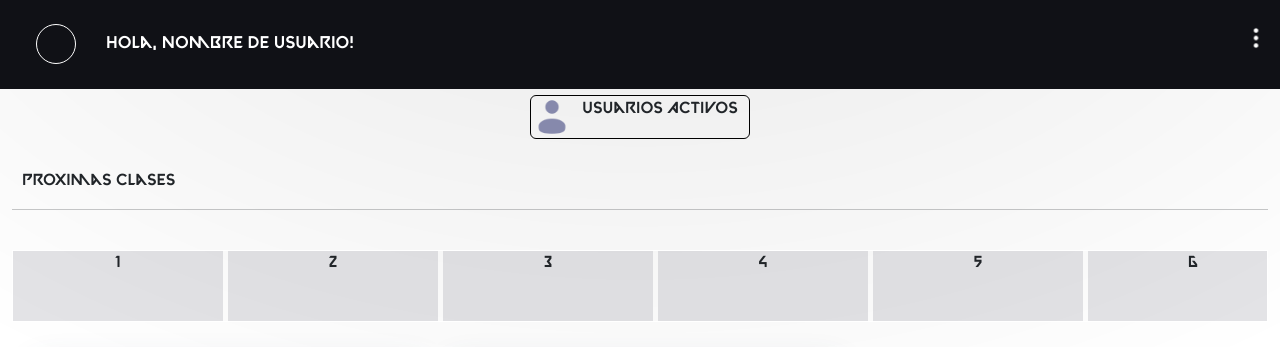
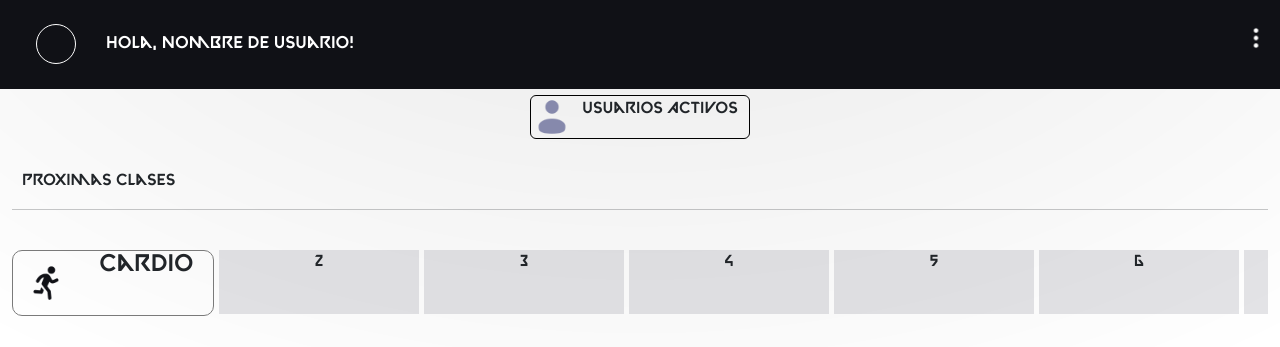
Before and after one commit to Kingroyers/PROYECTOAPP, a PHP site: page /dashboard.html in a window 1280 px wide. Shown: the top 347 px of the page. Run offline with PHP 8.4, Linux system fonts and the light colour scheme.

Commit message:
actualizacion

```diff
--- a/dashboard.html
+++ b/dashboard.html
@@ -48,52 +48,65 @@
                     <!------------------------------------------------------------------------------->
                     <div class="container-fluid mt-4 w-100 w-sm-100">
 
-                        <div class="wrapper d-flex" style="max-height: 120px; border: 1px solid #ffffff; overflow-x: auto;">
+                        <div class="wrapper d-flex" style="max-height: 120px;  overflow-x: auto;">
 
-                            <div class="item" style="min-width: 210px; height: 70px; text-align: center; margin-right: 5px; background-color: #2f314821;">
-                                1</div>
-                            <div class="item" style="min-width: 210px; height: 70px; text-align: center;  margin-right: 5px;  background-color: #2f314821;">
+                            <div class="item" style="min-width: 200px; height: 64px; text-align: center; margin-right: 5px; box-sizing: content-box; overflow: hidden; display: flex; justify-content: center; border-radius: 10px; border: 1px solid #7a7a7a;">
+
+                                <div class="row" style=" width: 100%;">
+
+                                    <div class="col-4"  style="display: flex; padding: 0; justify-content: center; align-items: center;">
+                                        <img src="img/running.png" alt="icons-running" width="40px" height="40px">
+                                    </div>
+
+                                    <div class="col-8">
+                                        <h4>Cardio</h4>
+
+                                    </div>
+
+                                </div>
+
+                            </div>
+
+                            <div class="item" style="min-width: 200px; height: 64px; text-align: center;  margin-right: 5px;  background-color: #2f314821;">
                                 2</div>
                             <div class="item"
-                                style="min-width: 210px; height: 70px; text-align: center;  margin-right: 5px;  background-color: #2f314821;">
+                                style="min-width: 200px; height: 64px; text-align: center;  margin-right: 5px;  background-color: #2f314821;">
                                 3</div>
                             <div class="item"
-                                style="min-width: 210px; height: 70px; text-align: center; margin-right: 5px;  background-color: #2f314821;">
+                                style="min-width: 200px; height: 64px; text-align: center; margin-right: 5px;  background-color: #2f314821;">
                                 4</div>
                             <div class="item"
-                                style="min-width: 210px; height: 70px; text-align: center; margin-right: 5px;  background-color: #2f314821;">
+                                style="min-width: 200px; height: 64px; text-align: center; margin-right: 5px;  background-color: #2f314821;">
                                 5</div>
                             <dxv class="item"
-                                style="min-width: 210px; height: 70px; text-align: center; margin-right: 5px;  background-color: #2f314821;">
+                                style="min-width: 200px; height: 64px; text-align: center; margin-right: 5px;  background-color: #2f314821;">
                                 6</dxv>
                             <div class="item"
-                                style="min-width: 210px; height: 70px; text-align: center; margin-right: 5px;  background-color: #2f314821;">
+                                style="min-width: 200px; height: 64px; text-align: center; margin-right: 5px;  background-color: #2f314821;">
                                 7</div>
                             <div class="item"
-                                style="min-width: 210px; height: 70px; text-align: center; margin-right: 5px;  background-color: #2f314821;">
+                                style="min-width: 200px; height: 64px; text-align: center; margin-right: 5px;  background-color: #2f314821;">
                                 8</div>
 
                         </div>
                     </div>
                     <!-------------------------------------------------------------------------------->
 
-                    <div class="row mt-4" style="padding: 1em; justify-self: center;">
+                    <div class="row" style="padding: 1em; justify-self: center; margin-top: 70px;">
 
 
                         <figure class="cartas-rutinas col-12 col-sm-4">
-                            <a href="https://www.youtube.com/watch?v=wzIsWDRQmVs"
-                                style="color: #101116; text-decoration: none;">
-                                <div class="col10 col-md-4 d-flex flex-row justify-content-between"
-                                    style=" border-radius: 10px; background-color: #3f557628; box-shadow: 5px 5px 35px #3f55762f; width: 100%;">
+                            <a href="https://www.youtube.com/watch?v=wzIsWDRQmVs"style="color: #101116; text-decoration: none;">
+                                <div class="fondo-rutina col10 col-md-4 d-flex flex-row justify-content-between" style="border-radius: 10px; box-shadow: 5px 5px 35px #3f55762f; width: 100%;">
 
                                     <div class="" style=" margin: 10px 10px ;">
-                                        <p class="fs-3" style="margin-top: 70px; margin-left: 10px;">Espalda</p>
+                                        <p class="fs-3" style="margin-top: 70px; margin-left: 10px; color: #fff;">Espalda</p>
 
                                     </div>
 
                                     <div class="position-relative"><img class=" img-fluid
                                      position-absolute bottom-0" src="img/espalda.png" alt=""
-                                            style="min-width: 70px; max-width: 140px; right: 0; z-index: -1;"></div>
+                                            style="min-width: 70px; max-width: 140px; right: 0; z-index: 100;"></div>
 
                                 </div>
                             </a>
@@ -101,7 +114,7 @@
 
                         <figure class="cartas-rutinas col-12 col-sm-4">
                             <a href="..." style="color: #101116; text-decoration: none;">
-                                <div class="col10 col-md-4 d-flex flex-row justify-content-between"
+                                <div class="fondo-rutina  col10 col-md-4 d-flex flex-row justify-content-between"
                                     style=" max-height: 160px; border-radius: 10px; background-color: #101116; box-shadow: 5px 5px 35px #3f55762f; width: 100%;">
 
                                     <div class="" style=" margin: 10px 10px ;">
@@ -112,7 +125,7 @@
                                     <div class="position-relative overflow-hidden"
                                         style="box-sizing: content-box; justify-content: center; align-items: center;">
                                         <img class="img-fluid" src="img/Abdomen.png" alt=""
-                                            style="z-index: -1; margin-top: 15px; "></div>
+                                            style="z-index: -1; margin-top: 25px; "></div>
 
                                 </div>
                             </a>
--- a/estilos.css
+++ b/estilos.css
@@ -120,3 +120,12 @@ body {
   transform: scale(1.1);
 
 }
+
+.fondo-rutina{
+  background-image: url('/img/3d-render-grunge-style-room-with-foggy-atmosphere.jpg');
+  background-size: cover;
+  background-position: center;
+  z-index: -100;
+
+  background-repeat: no-repeat;
+}
```
Also changed, not shown: img/fondo_gym.jpg (added), img/fotografia-cinematografica-hombre-acondicionamiento-fisico.png, img/running.png (added), 1 other file.
